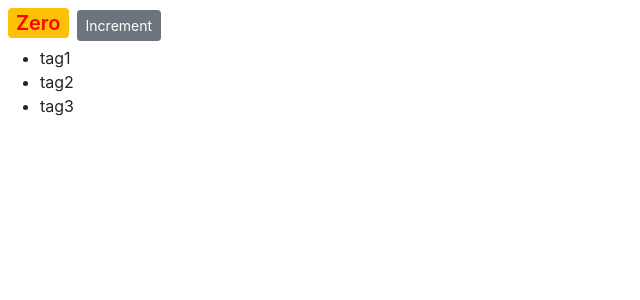
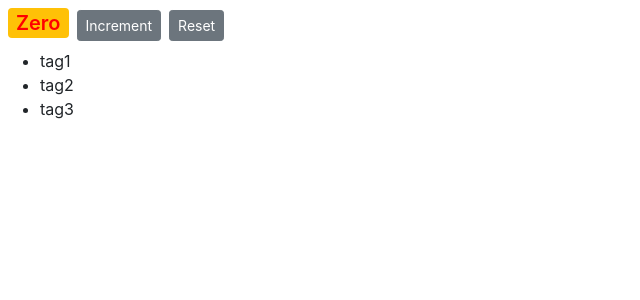
Before and after one commit to madukai/ReactCounterApp, a React (Create React App) app: page / in a window 1280 px wide. Shown: the top 300 px of the page, without its empty margins (0-640 px from the left). Built offline with nearby package versions, Linux system fonts and the light colour scheme.

Commit message:
Added reset functionality

```diff
--- a/src/components/counter.jsx
+++ b/src/components/counter.jsx
@@ -29,6 +29,10 @@ class Counter extends Component {
         this.setState({ count: this.state.count + 1 });
     }
 
+    handleResetCounter = () => {
+        this.setState({ count: 0 });
+    }
+
     // one solution: wrapper function
     doHandldeIncrement = () => {
         this.handleIncrement({ id: 1 });
@@ -40,6 +44,7 @@ class Counter extends Component {
             <React.Fragment>
                 <span style={this.styles} className={this.getBadgeClasses()}>{this.formatCount()}</span>
                 <button onClick={() => this.handleIncrement(product)} className="btn btn-secondary btn-sm">Increment</button>
+                <button onClick={this.handleResetCounter} className="btn btn-secondary btn-sm m-2">Reset</button>
                 {this.renderTags()}
             </React.Fragment>
         );
@@ -60,3 +65,5 @@ class Counter extends Component {
 }
 
 export default Counter;
+
+//1:17:31 Composing Components
```
